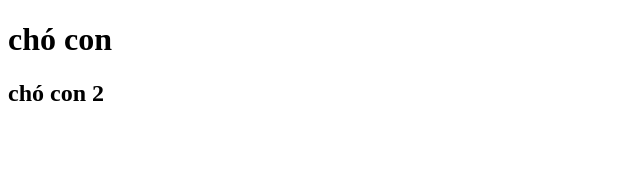
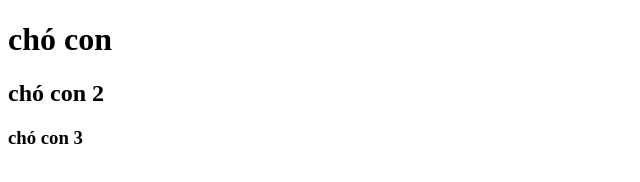
Before and after one commit to NgocThien-12/HTML-baitap1, a plain HTML site: page index.html in a window 1280 px wide. Shown: the full height of the page, 0-640 px from the left. Drawn offline with Linux system fonts and the light colour scheme.

Commit message:
sua lan 3

```diff
--- a/index.html
+++ b/index.html
@@ -8,5 +8,6 @@
 <body>
     <h1> chó con </h1>
     <h2>chó con 2</h2>
+    <h3>chó con 3</h3>
 </body>
 </html>
```
